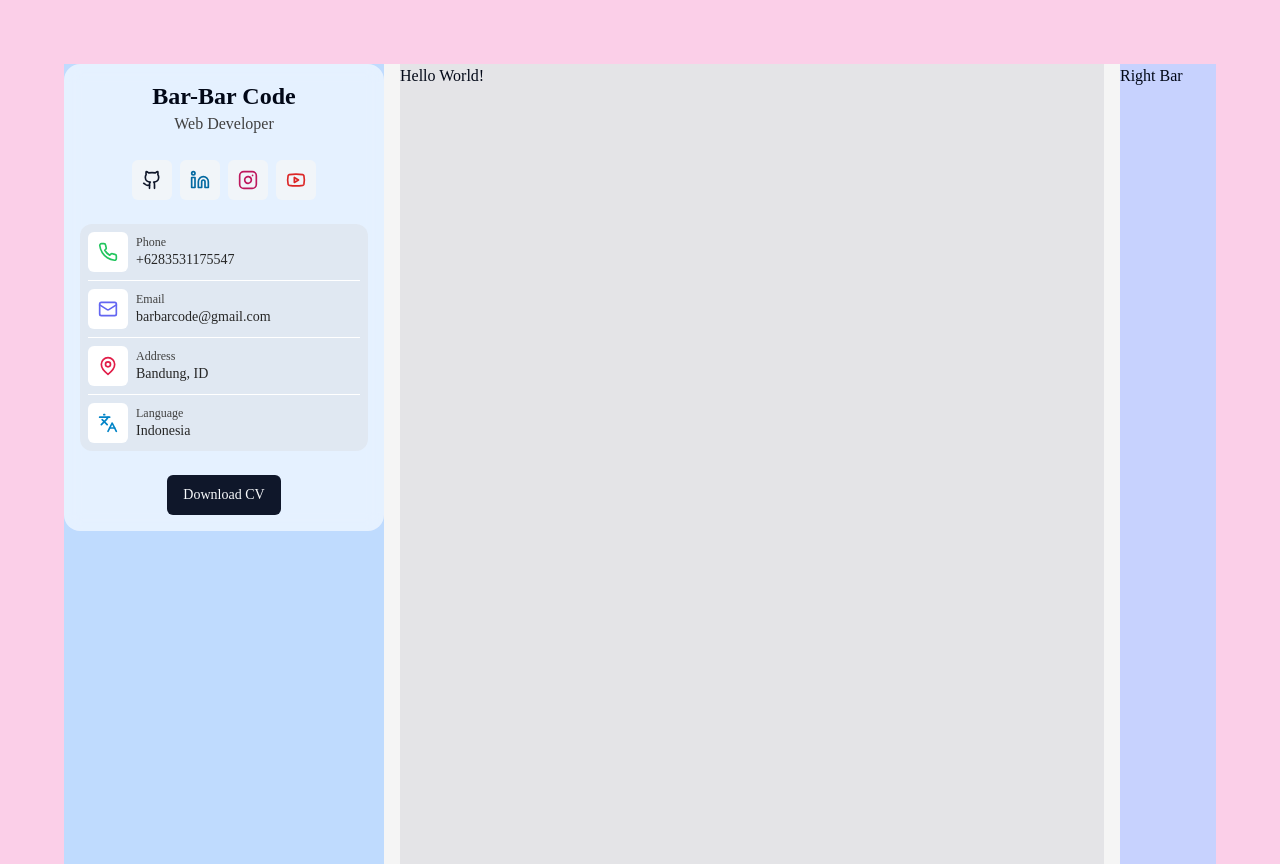
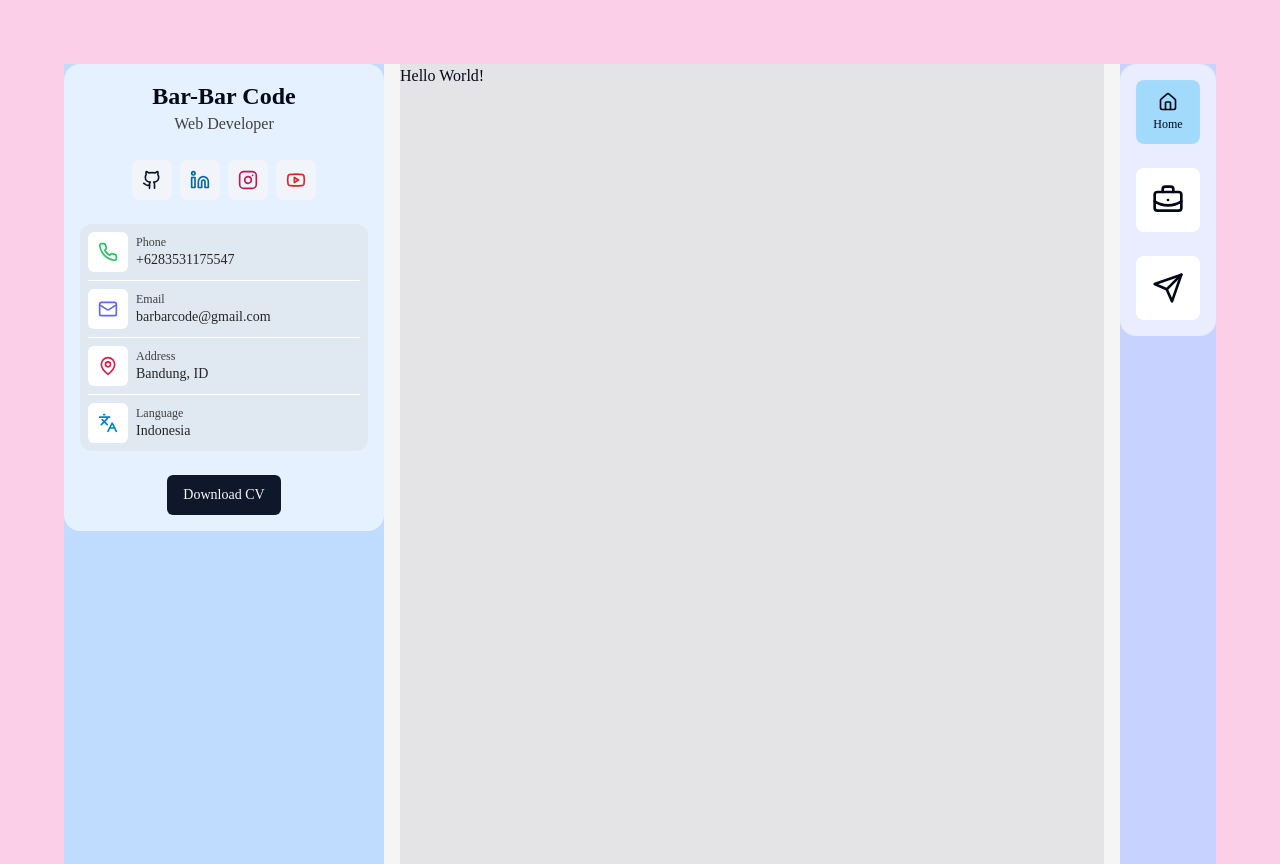
Before and after one commit to Andrian004/personal-web-fe, a React (Vite) app: page / in a window 1280 px wide. Built offline with nearby package versions, Linux system fonts and the light colour scheme; a web font is replaced by a local one.

Commit message:
feat: add right bar

```diff
--- a/src/components/bar/right-bar.tsx
+++ b/src/components/bar/right-bar.tsx
@@ -1,7 +1,89 @@
+import { ReactNode, useState } from "react";
+import { NavLink, useMatch, useResolvedPath } from "react-router-dom";
+import { Home, Send, BriefcaseBusiness } from "lucide-react";
+import { cn } from "@/lib/utils";
+
+type NavItemProps = {
+  icon: string;
+  title: string;
+  to: string;
+};
+
+type IconListType = {
+  name: string;
+  node: ReactNode;
+};
+
 export function RightBar() {
   return (
-    <>
-      <h1>Right Bar</h1>
-    </>
+    <div className="w-full flex flex-col items-center justify-center gap-y-6 bg-white/60 backdrop-blur rounded-2xl p-4">
+      <NavItem icon="Home" title="Home" to="/" />
+      <NavItem icon="BriefcaseBusiness" title="Projects" to="/projects" />
+      <NavItem icon="Send" title="Contact" to="/contacts" />
+    </div>
   );
 }
+
+function NavItem({ icon, title, to }: NavItemProps) {
+  const resolved = useResolvedPath(to);
+  const match = useMatch({ path: resolved.pathname, end: true });
+  const [isHover, setIsHover] = useState(false);
+
+  const icons: IconListType[] = [
+    {
+      name: "Home",
+      node: (
+        <Home
+          className={cn(
+            "w-8 h-8 duration-300",
+            match || isHover ? "w-5 h-5" : ""
+          )}
+        />
+      ),
+    },
+    {
+      name: "Send",
+      node: (
+        <Send
+          className={cn(
+            "w-8 h-8 duration-300",
+            match || isHover ? "w-5 h-5" : ""
+          )}
+        />
+      ),
+    },
+    {
+      name: "BriefcaseBusiness",
+      node: (
+        <BriefcaseBusiness
+          className={cn(
+            "w-8 h-8 duration-300",
+            match || isHover ? "w-5 h-5" : ""
+          )}
+        />
+      ),
+    },
+  ];
+
+  return (
+    <NavLink
+      to={to}
+      className={cn(
+        "w-16 h-16 flex flex-col justify-center items-center gap-y-0 bg-white rounded-lg duration-300",
+        match || isHover ? "gap-y-1 bg-sky-400/40" : ""
+      )}
+      onMouseEnter={() => setIsHover(true)}
+      onMouseLeave={() => setIsHover(false)}
+    >
+      {icons.find((e) => e.name === icon)?.node}
+      <h1
+        className={cn(
+          "font-medium text-xs h-0 opacity-0 duration-300",
+          match || isHover ? "h-auto opacity-100" : ""
+        )}
+      >
+        {title}
+      </h1>
+    </NavLink>
+  );
+}
```
Also changed, not shown: src/components/bar/left-bar.tsx (+7 -7 lines).
